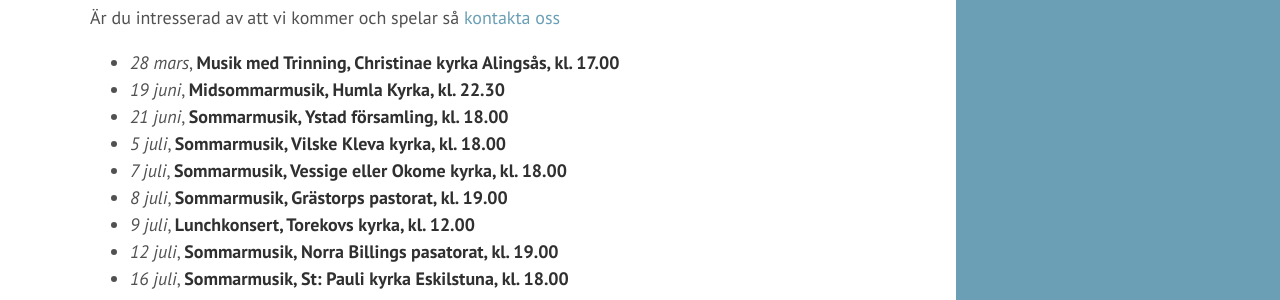
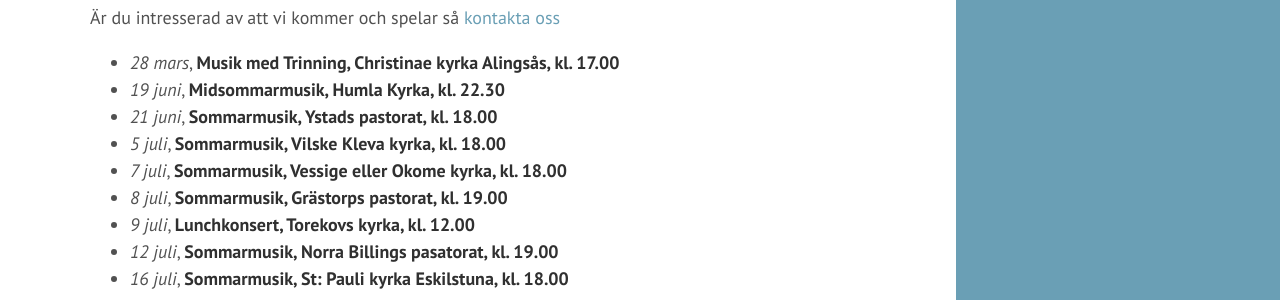
Before and after one commit to trinning/trinning.github.io, a Jekyll site: the page built from index.md, in a window 1280 px wide and 900 px high, scrolled down 489 px. Shown: the part 155-455 px from the top of the window. Built offline with Jekyll 4.4.1, drawn with Linux system fonts in a browser that asks for light colours.

Commit message:
Update index.md

```diff
--- a/index.md
+++ b/index.md
@@ -15,7 +15,7 @@ in lite norskt, amerikanskt, låtar från de brittiska öarna och visor från de
 Är du intresserad av att vi kommer och spelar så [kontakta oss](/kontakt)
 * *28 mars*, **Musik med Trinning, Christinae kyrka Alingsås, kl. 17.00**
 * *19 juni*, **Midsommarmusik, Humla Kyrka, kl. 22.30**
-* *21 juni*, **Sommarmusik, Ystad församling, kl. 18.00**
+* *21 juni*, **Sommarmusik, Ystads pastorat, kl. 18.00**
 * *5 juli*, **Sommarmusik, Vilske Kleva kyrka, kl. 18.00**
 * *7 juli*, **Sommarmusik, Vessige eller Okome kyrka, kl. 18.00**
 * *8 juli*, **Sommarmusik, Grästorps pastorat, kl. 19.00**
```
